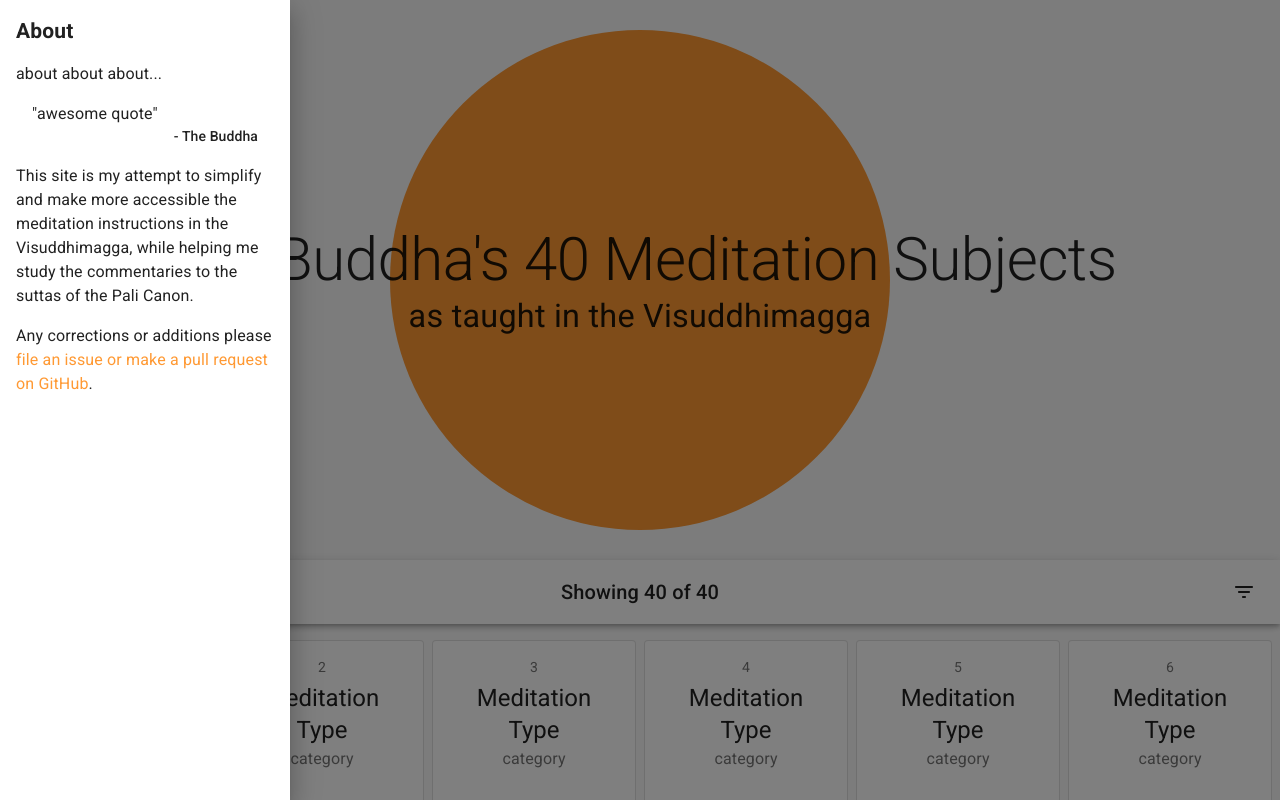
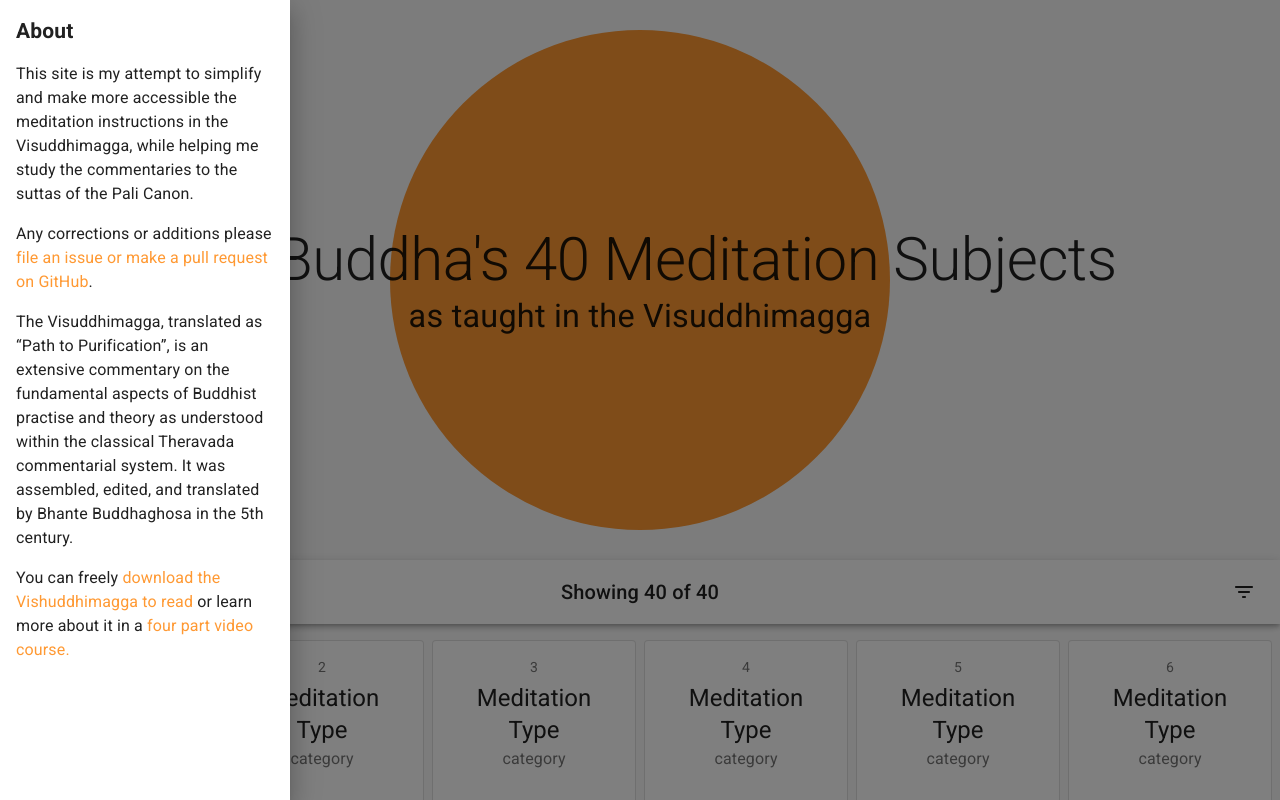
Before and after one commit to benmneb/meditation-subjects, a React (Create React App) app: page / in a window 1280 px wide. Both pictures are taken after a click on the button 36 px from the left and 592 px from the top of the page. Shown: the top 800 px of the page. Built offline with nearby package versions, Linux system fonts and the light colour scheme.

Commit message:
add vism. info and links

```diff
--- a/src/components/AboutDrawer.jsx
+++ b/src/components/AboutDrawer.jsx
@@ -42,18 +42,6 @@
 						About
 					</Typography>
 				</Box>
-				<Typography paragraph>about about about...</Typography>
-				<Box component="figure" margin={2}>
-					<Typography component="blockquote">"awesome quote"</Typography>
-					<Typography
-						paragraph
-						variant="subtitle2"
-						component="figcaption"
-						className={styles.figCaption}
-					>
-						- The Buddha
-					</Typography>
-				</Box>
 				<Typography paragraph>
 					This site is my attempt to simplify and make more accessible the meditation
 					instructions in the Visuddhimagga, while helping me study the commentaries to
@@ -70,6 +58,25 @@
 					</Link>
 					.
 				</Typography>
+				<Typography paragraph>
+					The Visuddhimagga, translated as “Path to Purification”, is an extensive
+					commentary on the fundamental aspects of Buddhist practise and theory as
+					understood within the classical Theravada commentarial system. It was assembled,
+					edited, and translated by Bhante Buddhaghosa in the 5th century.
+				</Typography>
+				<Typography paragraph>
+					You can freely{' '}
+					<Link href="https://static.sirimangalo.org/vism/" target="_blank">
+						download the Vishuddhimagga to read
+					</Link>{' '}
+					or learn more about it in a{' '}
+					<Link
+						href="https://learn.dhammanet.org/courses/introductory/the-visuddhimagga-for-sutta-lovers/"
+						target="_blank"
+					>
+						four part video course.
+					</Link>
+				</Typography>
 			</Box>
 		</SwipeableDrawer>
 	);
```
